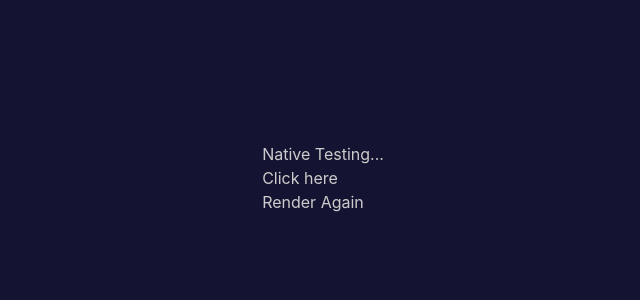
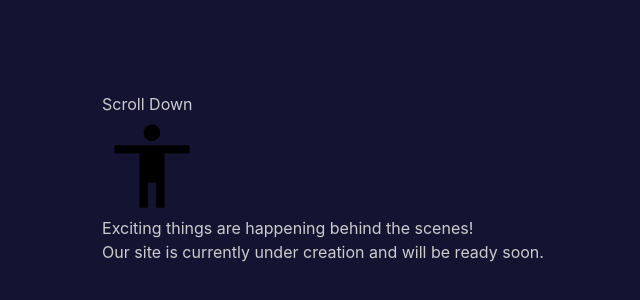
Before and after one commit to kbbaldaniya/Innovatech-Think, a Next.js app: page / in a window 1280 px wide. Shown: the part 222-522 px from the top of the page, without its empty margins (317-957 px from the left). Built offline with nearby package versions, Linux system fonts and the light colour scheme.

Commit message:
Update index.js

```diff
--- a/pages/index.js
+++ b/pages/index.js
@@ -1,26 +1,31 @@
-import { useCallback, useEffect, useState } from "react"
+import { useEffect } from "react";
 
 export default function Home() {
-  const [appData, setAppData] = useState('')
-  const handleProps = () => { console.log('handleProps'), window.ReactNativeWebView.postMessage(JSON.stringify({ label: 'react-testing' })) }
-
-  const renderAgain = useCallback(() => {
-    window.addEventListener("message", (event) => {
-      console.log('INRenderAgainListener', event);
-      setAppData(JSON.stringify(event.data));
-    })
-  }, [])
-
-  useEffect(() => {
-    console.log({ appData });
-  }, [appData])
+  useEffect(() =>
+    window.addEventListener("scroll", () => {
+      document.body.style.setProperty("--scroll", window.pageYOffset / (document.body.offsetHeight - window.innerHeight));
+    },
+      false
+    ))
 
   return (
-    <div>
-      <h1>Native Testing...</h1>
-      <button onClick={handleProps}>Click here</button>
-      <h1>{appData}</h1>
-      <button onClick={renderAgain}>Render Again</button>
-    </div>
+    <>
+      <div className="loading">
+        <h1>Scroll Down</h1>
+        <center class="down">
+          <div class="ball3"></div>
+          <div class="spacer"></div>
+          <div class="ball2"></div>
+          <div class="spacer"></div>
+          <div class="ball1"></div>
+          <div class="arrow"></div>
+        </center>
+      </div>
+      <svg className="logo" width="100" height="100" viewBox="0 0 24 24">
+        <path d="M21,9H15V22H13V16H11V22H9V9H3V7H21M12,2A2,2 0 0,1 14,4A2,2 0 0,1 12,6C10.89,6 10,5.1 10,4C10,2.89 10.89,2 12,2Z" />
+      </svg>
+      <h2 className="heading-1">Exciting things are happening behind the scenes!</h2>
+      <h3 className="heading-2">Our site is currently under creation and will be ready soon.</h3>
+    </>
   )
 }
```
